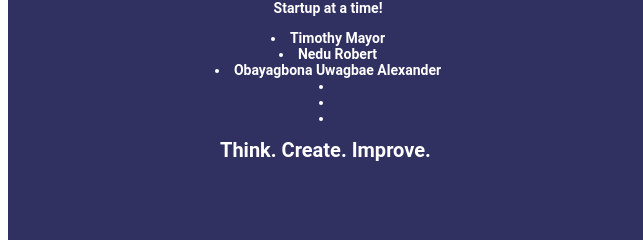
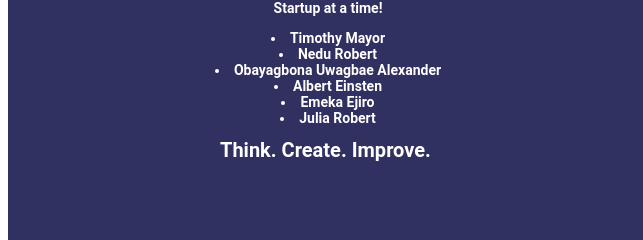
Before and after one commit to hngi/fedora, a plain HTML site: page index.html in a window 1280 px wide. Shown: the part 232-472 px from the top of the page, 0-643 px from the left. Drawn offline with Linux system fonts and the light colour scheme; a web font is replaced by a local one.

Commit message:
updated index.html

```diff
--- a/index.html
+++ b/index.html
@@ -28,9 +28,9 @@
 												<li>Timothy Mayor</li>
 												<li>Nedu Robert</li>
 												<li>Obayagbona Uwagbae Alexander</li>
-												<li></li>
-												<li></li>
-												<li></li>
+												<li>Albert Einsten</li>
+												<li>Emeka Ejiro</li>
+												<li>Julia Robert</li>
 												</br>
 											</p>
 										</span>
```
